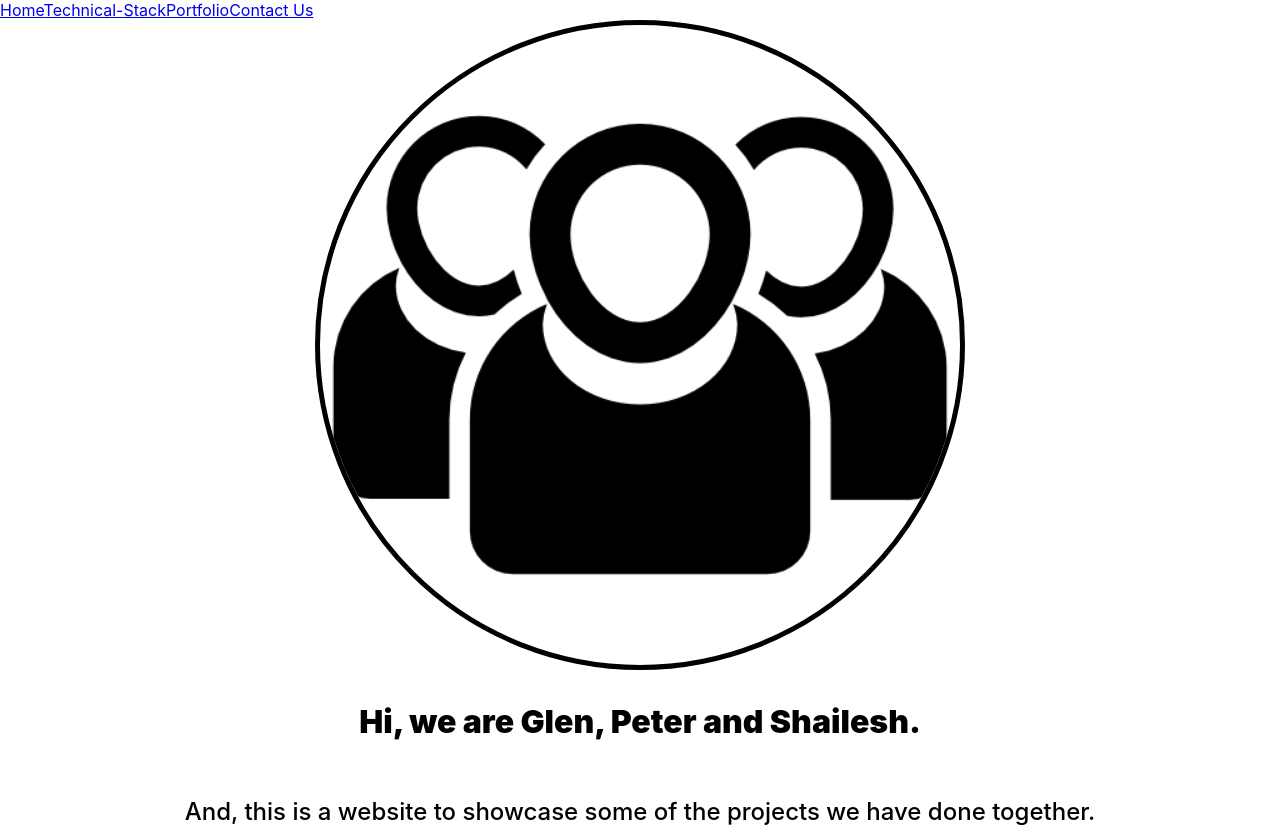
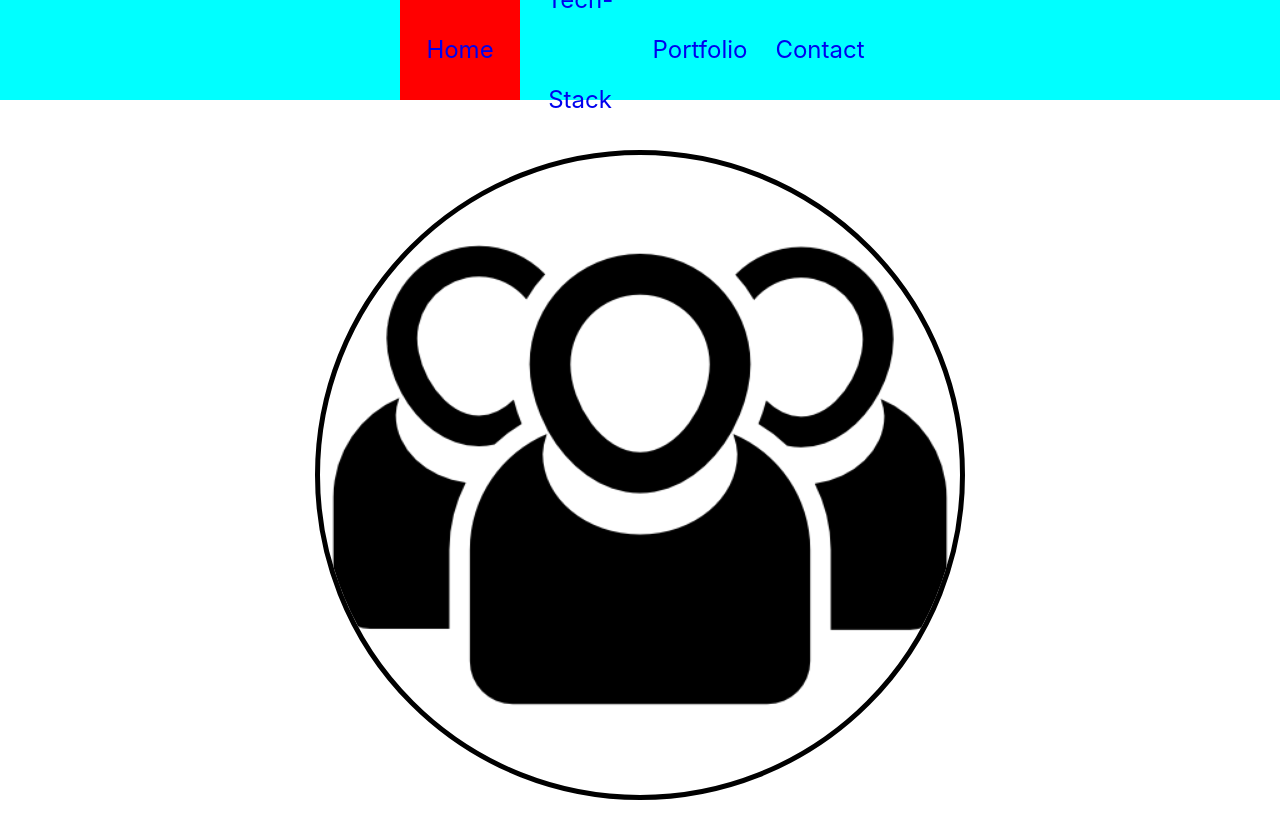
Before and after one commit to shaileshkarki/group_website, a React (Create React App) app: page / in a window 1280 px wide. Shown: the top 827 px of the page. Built offline with nearby package versions, Linux system fonts and the light colour scheme.

Commit message:
created nav bar

```diff
--- a/src/App.js
+++ b/src/App.js
@@ -5,7 +5,8 @@ import TechnicalStack from './components/TechnicalStack';
 import Portfolio from './components/Portfolio';
 import ContactUs from './components/ContactUs';
 
-import { Route, NavLink, BrowserRouter as Router } from "react-router-dom";
+import { Route, BrowserRouter as Router } from "react-router-dom";
+import NavBar from './components/NavBar';
 
 function App() {
   return (
@@ -13,10 +14,8 @@ function App() {
       <div>
         <header>
           <nav>
-          <NavLink exact to="/">Home</NavLink>
-          <NavLink to="/TechnicalStack">Technical-Stack</NavLink>
-          <NavLink to="/Portfolio">Portfolio</NavLink>
-          <NavLink to="/ContactUs">Contact Us</NavLink>
+            <NavBar />
+
           </nav>
         </header>
         <div>
--- /dev/null
+++ b/src/components/NavBar.js
@@ -0,0 +1,18 @@
+import React, { useState } from 'react'
+import { NavLink, useHistory } from "react-router-dom";
+import '../styles/NavBar.css'
+
+export default function NavBar() {
+    // Get the path so we can set background colour of the current page we are on
+    const route = useHistory();
+    const [currentPage, setCurrentPage] = useState(route.location.pathname)
+
+    return (
+        <div className="nav-bar">
+            <NavLink onClick={() => setCurrentPage("/")} className={currentPage === "/" ? "current-page" : ""} exact to="/">Home</NavLink>
+            <NavLink onClick={() => setCurrentPage("/TechnicalStack")} className={currentPage === "/TechnicalStack" ? "current-page" : ""} to="/TechnicalStack">Tech-Stack</NavLink>
+            <NavLink onClick={() => setCurrentPage("/Portfolio")} className={currentPage === "/Portfolio" ? "current-page" : ""} to="/Portfolio">Portfolio</NavLink>
+            <NavLink onClick={() => setCurrentPage("/ContactUs")} className={currentPage === "/ContactUs" ? "current-page" : ""} to="/ContactUs">Contact</NavLink>
+        </div>
+    )
+}
--- /dev/null
+++ b/src/styles/NavBar.css
@@ -0,0 +1,31 @@
+.nav-bar {
+    display: flex;
+    flex-direction: row;
+    align-items: center;
+    justify-content: center;
+    background-color: aqua;
+    height: 100px;
+    margin-bottom: 50px;
+}
+
+.nav-bar a {
+    text-decoration: none;
+    text-align:  center;
+    width: 120px;
+    line-height: 100px;
+    font-size: 24px;
+}
+
+.nav-bar a:hover {
+    background-color: red;
+}
+.current-page {
+    background-color: red;
+}
+@media screen and (max-width: 500px) {
+
+    .nav-bar a {
+        width: 70px;
+        font-size: 12px;
+   }
+}
```
Also changed, not shown: 2 other files (tests, documents, lock files or other folders). Lines whose indentation alone changed are shown as unchanged.
